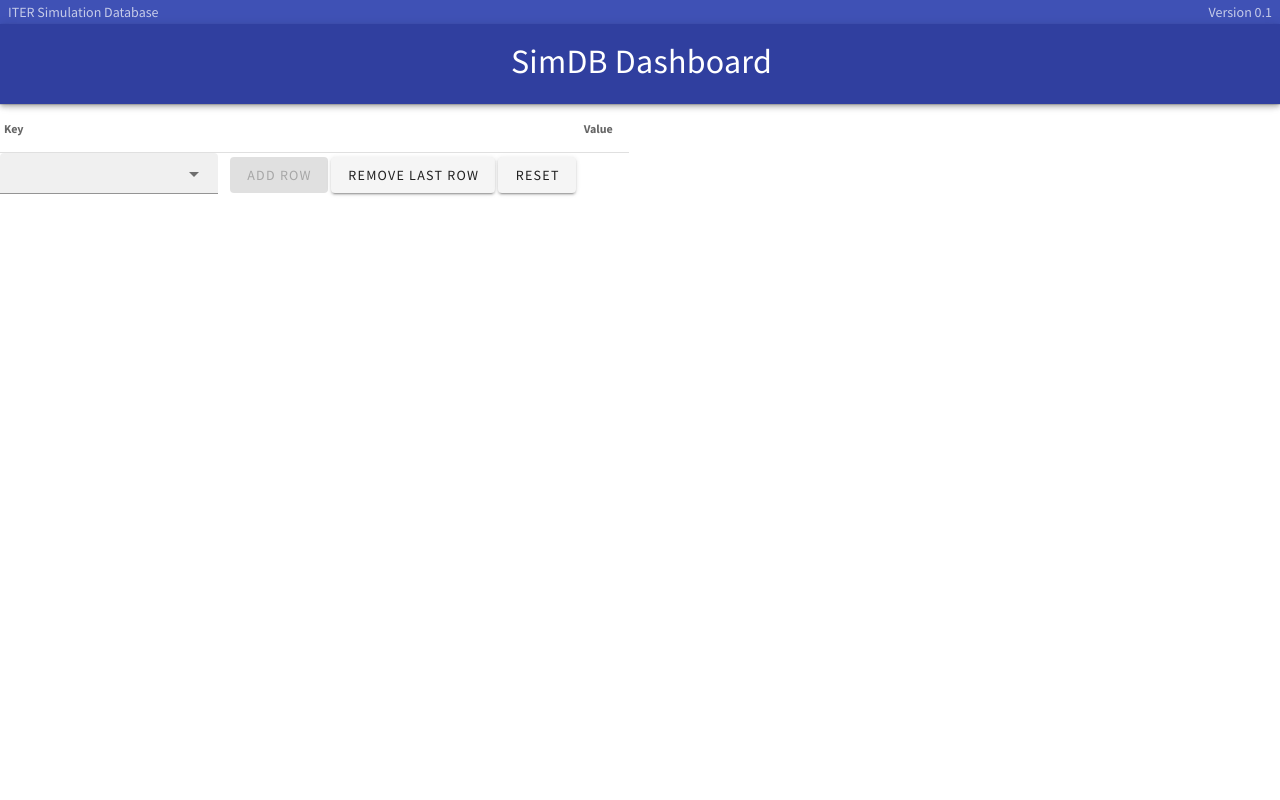
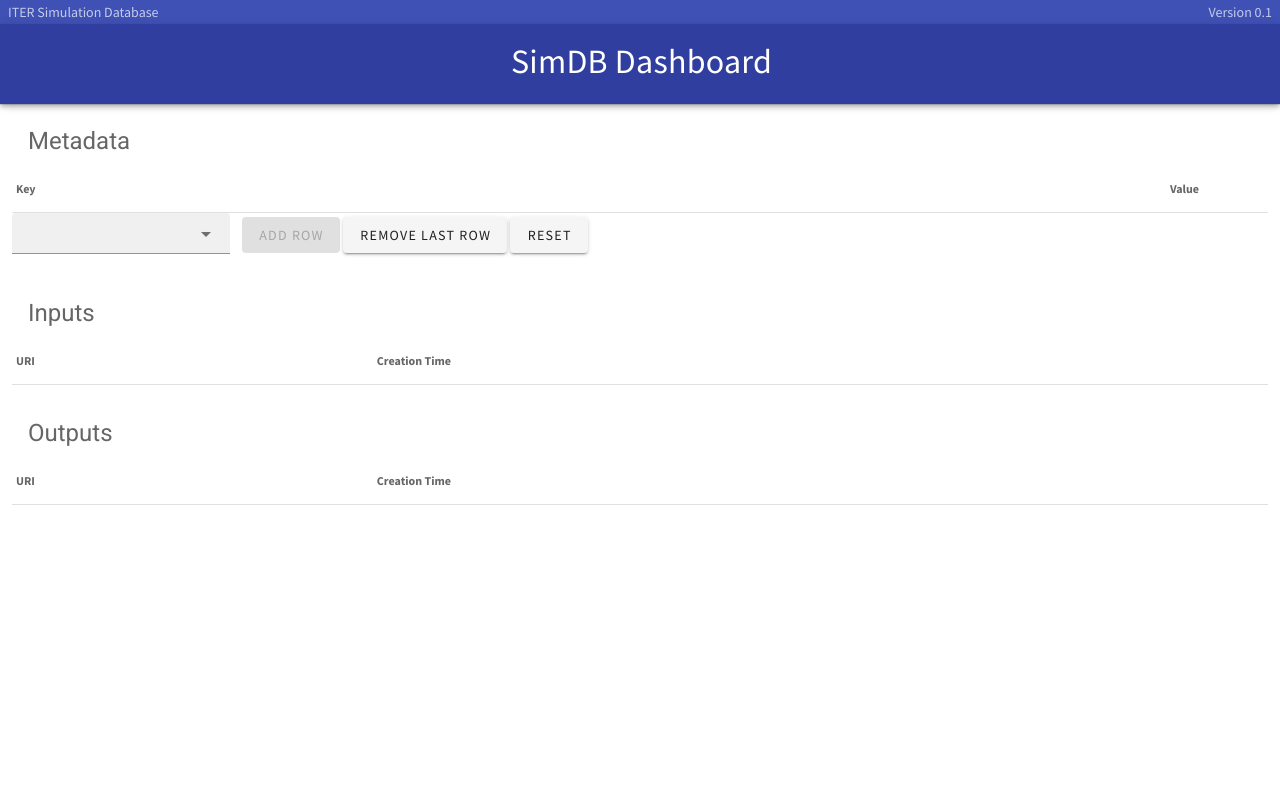
Before and after one commit to iterorganization/SimDB-Dashboard, a Flask app: template dashboard/templates/dashboard/simulation.html in a window 1280 px wide. Run offline with Flask 2, Linux system fonts and the light colour scheme; the template is opened without the code that fills it, so the values that code supplies are empty; some libraries are stand-ins or nearby versions.

Commit message:
Adding input/output files to simulation view (issue #3).

```diff
--- a/dashboard/static/dashboard/js/search-output.js
+++ b/dashboard/static/dashboard/js/search-output.js
@@ -11,7 +11,6 @@
         :sort-desc.sync="sortDesc"
         :page.sync="page"
         :items-per-page="itemsPerPage"
-        single-select=false
         :single-expand="singleExpand"
         :expanded.sync="expanded"
         item-key="uuid.hex"
--- a/dashboard/templates/dashboard/simulation.html
+++ b/dashboard/templates/dashboard/simulation.html
@@ -29,6 +29,8 @@
           <v-divider></v-divider>
         </v-row>
         <v-row>
+          <v-col>
+          <v-subheader class="text-h5">Metadata</v-subheader>
           <v-simple-table>
             <template>
               <thead><tr><th class="pl-1">Key</th><th class="pl-2">Value</th></tr></thead>
@@ -40,6 +42,40 @@
               </tbody>
             </template>
           </v-simple-table>
+            </v-col>
+        </v-row>
+        <v-row>
+          <v-col>
+          <v-subheader class="text-h5">Inputs</v-subheader>
+          <v-simple-table>
+            <template>
+              <thead><tr><th class="pl-1">URI</th><th class="pl-2">Creation Time</th></thead>
+              <tbody>
+                <tr v-for="input in inputs" :key="input.uuid.hex">
+                  <td><[ input.uri ]></td>
+                  <td><[ (new Date(input.datetime)).toUTCString() ]></td>
+                </tr>
+              </tbody>
+              </tbody>
+            </template>
+          </v-simple-table>
+          </v-col>
+        </v-row>
+        <v-row>
+          <v-col>
+          <v-subheader class="text-h5">Outputs</v-subheader>
+          <v-simple-table>
+            <template>
+              <thead><tr><th class="pl-1">URI</th><th class="pl-2">Creation Time</th></thead>
+              <tbody>
+                <tr v-for="output in outputs" :key="output.uuid.hex">
+                  <td><[ output.uri ]></td>
+                  <td><[ (new Date(output.datetime)).toUTCString() ]></td>
+                </tr>
+              </tbody>
+            </template>
+          </v-simple-table>
+          </v-col>
         </v-row>
       </v-container>
     </v-main>
```
